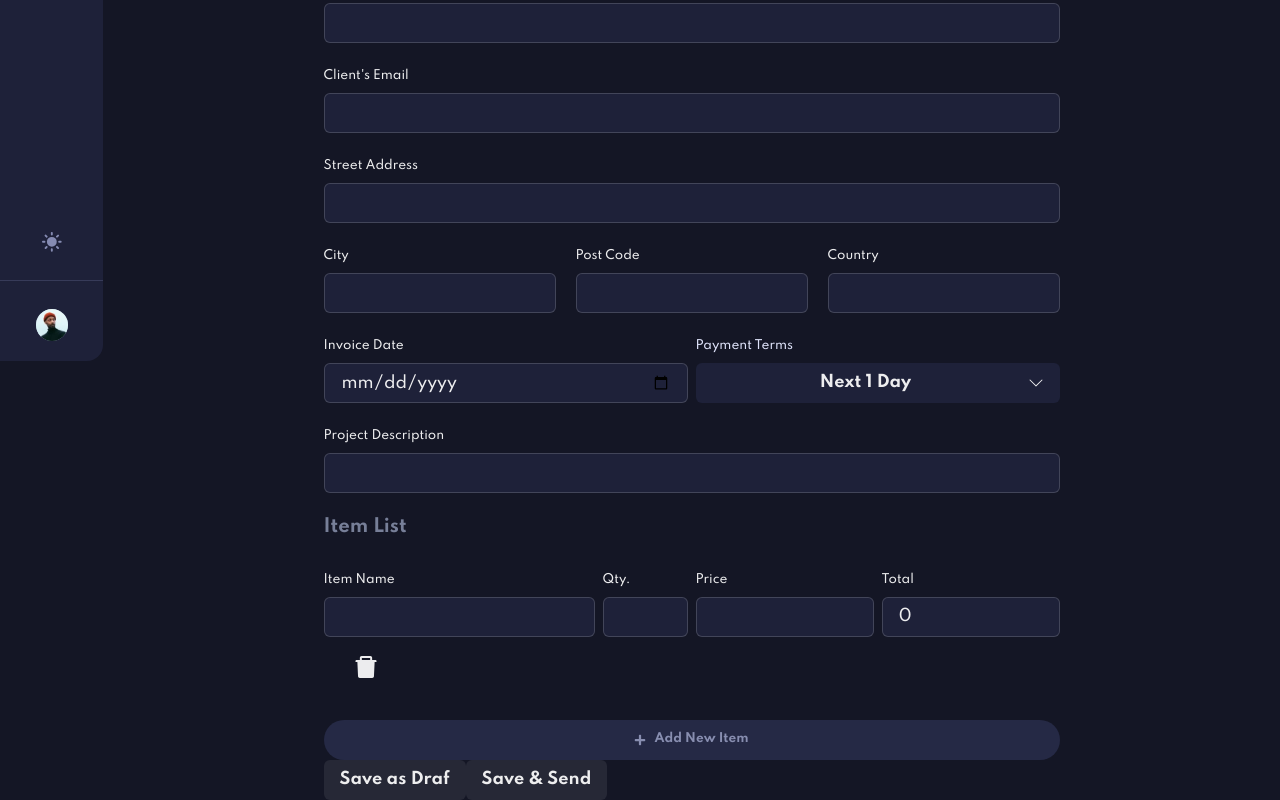
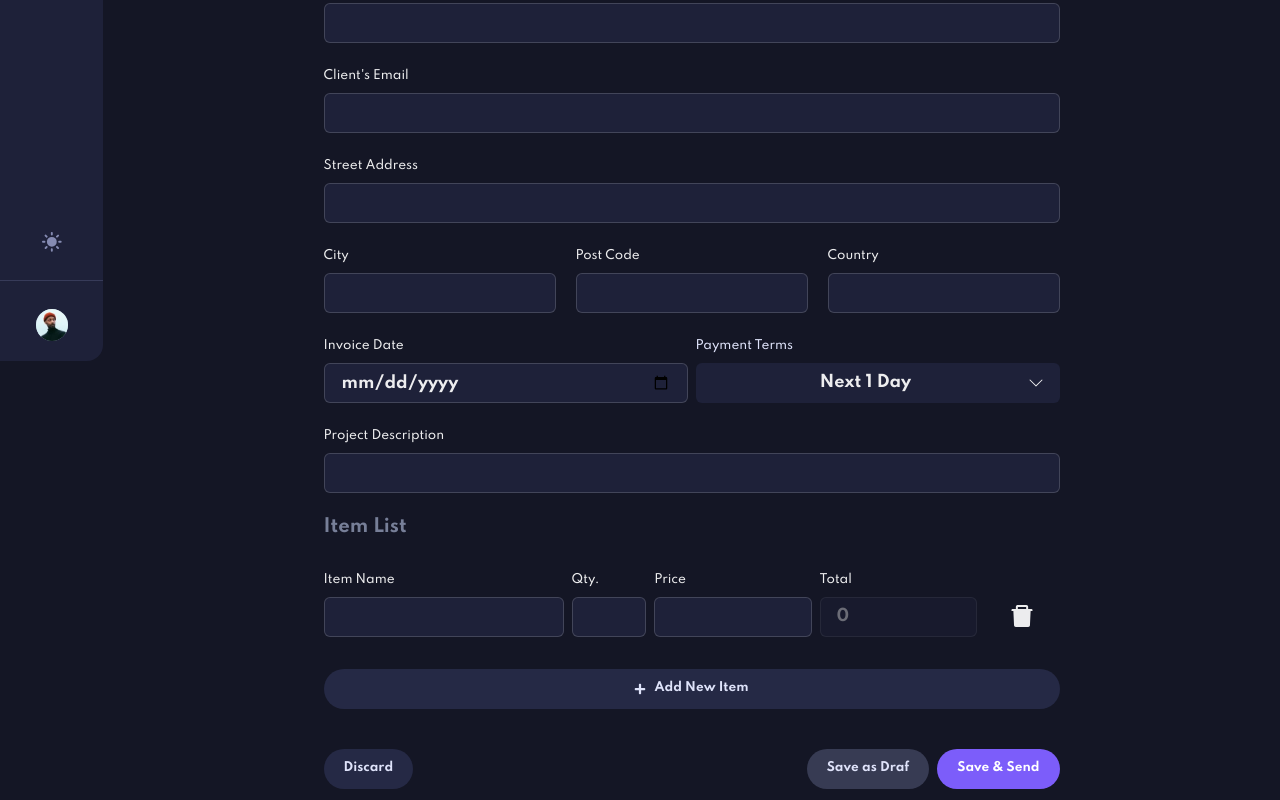
Before and after one commit to esteban-master/invoice-app-vite, a React (Vite) app: page /invoice/new in a window 1280 px wide. Shown: the part 447-1247 px from the top of the page. Built offline with nearby package versions, Linux system fonts and the light colour scheme.

Commit message:
Form create Invoice Listo

```diff
--- a/src/App.tsx
+++ b/src/App.tsx
@@ -4,22 +4,9 @@ import { InvoicesContextProvider, useInvoiceContext } from './contextInvoice'
 // import { ReactQueryDevtools } from 'react-query/devtools'
 import Router from './Routes.routes'
 
-import { format } from 'date-fns'
-import esLocale from 'date-fns/locale/es'
-import addDays from 'date-fns/addDays'
-
 const queryClient = new QueryClient()
 
 function App() {
-  console.log(
-    format(new Date('2021-08-16'), 'yyyy MM dd', {
-      locale: esLocale
-    }),
-    ' - ',
-    format(addDays(new Date('2021-12-16'), 5), 'dd MMM yyyy', {
-      locale: esLocale
-    })
-  )
   return (
     <QueryClientProvider client={queryClient}>
       {/* <ReactQueryDevtools /> */}
--- a/src/components/CreateInvoice.tsx
+++ b/src/components/CreateInvoice.tsx
@@ -49,6 +49,7 @@ const CreateInvoice = ({ diclosure }: { diclosure: UseDisclosureReturn }) => {
                 <CreateInvoiceForm
                   firstField={firstField}
                   submit={() => diclosure.onClose()}
+                  discard={() => diclosure.onClose()}
                 />
               </DrawerBody>
               <DrawerFooter>Footer</DrawerFooter>
--- a/src/components/CreateInvoiceForm.tsx
+++ b/src/components/CreateInvoiceForm.tsx
@@ -30,7 +30,7 @@ import { Item } from '../interfaces'
 import { formatDateEs } from '../utils/formatDateEs'
 import { Filters, useInvoiceContext } from '../contextInvoice'
 
-const CreateInvoiceForm = ({ firstField, submit }: any) => {
+const CreateInvoiceForm = ({ firstField, submit, discard }: any) => {
   const { colorMode } = useColorMode()
   const [status, setStatus] = useState<Filters>('draft')
   const { invoices, addNewInvoice } = useInvoiceContext()
@@ -63,14 +63,16 @@ const CreateInvoiceForm = ({ firstField, submit }: any) => {
         items: [
           {
             name: '',
-            quantity: 0,
-            price: 0,
+            quantity: '',
+            price: '',
             total: 0
           }
         ]
       }}
       validationSchema={Yup.object({
         clientName: Yup.string().required("can't be empty"),
+        createdAt: Yup.string().required("can't be empty"),
+        description: Yup.string().required("can't be empty"),
         paymentTerms: Yup.number().required("can't be empty"),
         clientEmail: Yup.string()
           .required("can't be empty")
@@ -86,7 +88,17 @@ const CreateInvoiceForm = ({ firstField, submit }: any) => {
           city: Yup.string().required("can't be empty"),
           postCode: Yup.string().required("can't be empty"),
           country: Yup.string().required("can't be empty")
+        }),
+        items: Yup.array()
+          .min(1)
+          .of(
+            Yup.object({
+              name: Yup.string().required("can't be empty"),
+              quantity: Yup.number().required("can't be empty"),
+              price: Yup.number().required("can't be empty"),
+              total: Yup.number().required("can't be empty")
             })
+          )
       })}
       onSubmit={(values) => {
         const { items, total } = values.items.reduce<{
@@ -94,7 +106,12 @@ const CreateInvoiceForm = ({ firstField, submit }: any) => {
           items: Item[]
         }>(
           (acc, item) => {
-            let newItem = { ...item, total: item.price * item.quantity }
+            let newItem: Item = {
+              ...item,
+              quantity: Number(item.quantity),
+              price: Number(item.price),
+              total: Number(Number(item.price) * Number(item.quantity))
+            }
             acc.items.push(newItem)
             acc.total += newItem.total
             return acc
@@ -112,13 +129,14 @@ const CreateInvoiceForm = ({ firstField, submit }: any) => {
           total,
           status,
           paymentDue,
-          id: `IDRAN-${invoices.length}`
+          id: `RANDOM${invoices.length}`
         })
         submit()
       }}
     >
       {(formik) => (
         <Form>
+          <Stack spacing={10}>
             <Stack spacing={10}>
               <Stack spacing={6}>
                 <Heading as="h2" fontSize={'xs'} color={'primary.500'}>
@@ -129,12 +147,22 @@ const CreateInvoiceForm = ({ firstField, submit }: any) => {
                   name="senderAddress.street"
                   type="text"
                   input={({ field: { field }, type, bg }) => (
-                  <Input {...field} bg={bg} type={type} ref={firstField} />
+                    <Input
+                      fontWeight={'bold'}
+                      {...field}
+                      bg={bg}
+                      type={type}
+                      ref={firstField}
+                    />
                   )}
                 />
 
                 <Stack direction={'row'} spacing={5}>
-                <TextInput label="City" name="senderAddress.city" type="text" />
+                  <TextInput
+                    label="City"
+                    name="senderAddress.city"
+                    type="text"
+                  />
                   <TextInput
                     label="Post Code"
                     name="senderAddress.postCode"
@@ -152,7 +180,11 @@ const CreateInvoiceForm = ({ firstField, submit }: any) => {
                 <Heading as="h2" fontSize={'xs'} color={'primary.500'}>
                   Bill From
                 </Heading>
-              <TextInput label="Client's Name" name="clientName" type="text" />
+                <TextInput
+                  label="Client's Name"
+                  name="clientName"
+                  type="text"
+                />
                 <TextInput
                   label="Client's Email"
                   name="clientEmail"
@@ -165,7 +197,11 @@ const CreateInvoiceForm = ({ firstField, submit }: any) => {
                 />
 
                 <Stack direction={'row'} spacing={5}>
-                <TextInput label="City" name="clientAddress.city" type="text" />
+                  <TextInput
+                    label="City"
+                    name="clientAddress.city"
+                    type="text"
+                  />
                   <TextInput
                     label="Post Code"
                     name="clientAddress.postCode"
@@ -214,7 +250,7 @@ const CreateInvoiceForm = ({ firstField, submit }: any) => {
                               key={index}
                               templateColumns={{
                                 base: 'repeat(6, 1fr)',
-                              md: 'repeat(8, 1fr)'
+                                md: 'repeat(9, 1fr)'
                               }}
                               columnGap={2}
                               rowGap={4}
@@ -254,8 +290,14 @@ const CreateInvoiceForm = ({ firstField, submit }: any) => {
                                   }
                                 />
                               </GridItem>
-                            <GridItem alignSelf={'end'} justifySelf={'center'}>
+                              <GridItem
+                                alignSelf={'end'}
+                                justifySelf={'center'}
+                              >
                                 <Icon
+                                  _hover={{
+                                    color: 'red_custom.500'
+                                  }}
                                   cursor={'pointer'}
                                   width={7}
                                   height={7}
@@ -271,7 +313,7 @@ const CreateInvoiceForm = ({ firstField, submit }: any) => {
                           leftIcon={<FaPlus />}
                           paddingY={5}
                           color={
-                          colorMode === 'dark' ? 'texto.gray' : 'texto.light'
+                            colorMode === 'dark' ? 'texto.dark' : 'texto.light'
                           }
                           bg={colorMode === 'dark' ? 'bg_app.gray' : '#F9FAFE'}
                           fontSize={'xs'}
@@ -293,12 +335,52 @@ const CreateInvoiceForm = ({ firstField, submit }: any) => {
                 </Stack>
               </Stack>
             </Stack>
-          <Button onClick={() => handleSubmit(formik, 'draft')}>
+            <Stack direction={'row'} justifyContent={'space-between'}>
+              <Button
+                onClick={discard}
+                _hover={{
+                  bg: colorMode === 'dark' ? 'white' : 'texto.dark',
+                  color: 'texto.light'
+                }}
+                bg={colorMode === 'dark' ? 'bg_app.gray' : '#F9FAFE'}
+                borderRadius={'3xl'}
+                padding={5}
+                fontSize={'xs'}
+                color={colorMode === 'dark' ? 'texto.dark' : 'texto.light'}
+              >
+                Discard
+              </Button>
+              <Stack direction={'row'}>
+                <Button
+                  onClick={() => handleSubmit(formik, 'draft')}
+                  _hover={{
+                    bg: colorMode === 'dark' ? 'bg_app.gray' : 'texto.dark',
+                    color: 'white'
+                  }}
+                  bg={colorMode === 'dark' ? 'draft.500' : 'draft.500'}
+                  borderRadius={'3xl'}
+                  padding={5}
+                  fontSize={'xs'}
+                  color={colorMode === 'dark' ? 'texto.dark' : 'texto.light'}
+                >
                   Save as Draf
                 </Button>
-          <Button onClick={() => handleSubmit(formik, 'pending')}>
+                <Button
+                  onClick={() => handleSubmit(formik, 'pending')}
+                  _hover={{
+                    bg: 'primary.100'
+                  }}
+                  fontSize={'xs'}
+                  bg={'primary.500'}
+                  borderRadius={'3xl'}
+                  padding={5}
+                  color={'white'}
+                >
                   Save & Send
                 </Button>
+              </Stack>
+            </Stack>
+          </Stack>
         </Form>
       )}
     </Formik>
--- a/src/components/HeaderInvoices.tsx
+++ b/src/components/HeaderInvoices.tsx
@@ -23,11 +23,9 @@ export const HeaderInvoices = () => {
   const drawerCreateInvoiceDiclosure = useDisclosure()
 
   function handleCreateInvoice() {
-    console.log('Mobile? ', hidden)
     if (hidden) {
       navigate('/invoice/new')
     } else {
-      console.log('QUI')
       drawerCreateInvoiceDiclosure.onOpen()
     }
   }
--- a/src/components/TextInput.tsx
+++ b/src/components/TextInput.tsx
@@ -33,7 +33,8 @@ export const TextInput = ({
   const bgColor = colorMode === 'dark' ? 'bg_app.card' : 'white'
   return (
     <Field name={name}>
-      {({ field, meta }: FieldProps) => (
+      {({ field, meta }: FieldProps) => {
+        return (
           <FormControl isInvalid={!!meta.error && meta.touched}>
             <Stack direction={'row'} justifyContent={'space-between'}>
               <FormLabel>
@@ -49,10 +50,18 @@ export const TextInput = ({
             {input ? (
               <>{input({ field: { field }, bg: bgColor, type })}</>
             ) : (
-            <Input type={type} bg={bgColor} {...field} value={value} />
+              <Input
+                fontWeight={'bold'}
+                type={type}
+                bg={bgColor}
+                {...field}
+                disabled={label === 'Total'}
+                value={value}
+              />
             )}
           </FormControl>
-      )}
+        )
+      }}
     </Field>
   )
 }
--- a/src/pages/CreateInvoice/index.tsx
+++ b/src/pages/CreateInvoice/index.tsx
@@ -22,7 +22,10 @@ const CreateInvoicePage = () => {
       </Link>
 
       <Heading variant={'h1'}>New Invoice</Heading>
-      <CreateInvoiceForm submit={() => navigate('/')} />
+      <CreateInvoiceForm
+        submit={() => navigate('/')}
+        discard={() => navigate('/')}
+      />
     </Stack>
   )
 }
--- a/src/pages/Invoice/index.tsx
+++ b/src/pages/Invoice/index.tsx
@@ -25,7 +25,7 @@ export const Invoice = () => {
 
   if (isMobile === undefined) return null
   return (
-    <>
+    <Stack spacing={5}>
       <Stack spacing={5}>
         <Link to={'/'}>
           <Stack direction={'row'} alignItems={'center'}>
@@ -142,10 +142,10 @@ export const Invoice = () => {
       </Stack>
 
       {isMobile && (
-        <Stack position={'absolute'} bottom={0} left={0} right={0}>
+        <Stack>
           <ButtonsInvoice padding={5} invoice={invoiceData!} />
         </Stack>
       )}
-    </>
+    </Stack>
   )
 }
```
Lines whose indentation alone changed are shown as unchanged.
